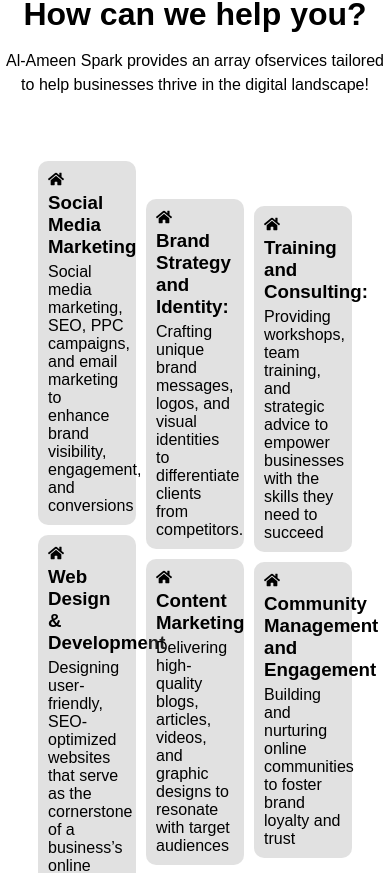
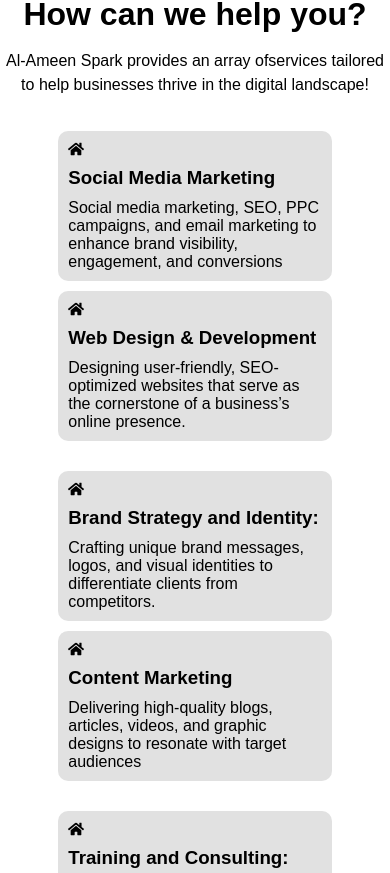
Before and after one commit to Imamdecodee/Al-AmeenSpark, a React (Vite) app: page /service in a window 390 px wide. Shown: the part 892-1765 px from the top of the page. Built offline with nearby package versions, Linux system fonts and the light colour scheme.

Commit message:
about-correction

```diff
--- a/src/Pages/AboutPage.css
+++ b/src/Pages/AboutPage.css
@@ -71,3 +71,22 @@
     margin-top: -80px;
     margin-bottom: 40px;
 }
+
+@media only screen and (max-width: 800px){
+     .statment-hero{
+        display: flex;
+        flex-direction: column;
+        justify-content: center;
+        align-items: center;
+        gap: 60px;
+        margin-top: -30px;
+     }
+     .statement-box{
+        width: 70vw;
+     }
+     .dash-line{
+        width: 25vw;
+        background-color:#a35f2ee1;
+        color:#a35f2ee1 ;
+    }
+}
--- a/src/Pages/ServicePage.css
+++ b/src/Pages/ServicePage.css
@@ -119,3 +119,44 @@
 .coustomer-testimony>p{
     margin-top: 0px;
 }
+
+@media only screen and (max-width: 900px){
+    .service-hero{
+       display: flex;
+       flex-direction: column;
+       justify-content: center;
+       align-items: center;
+       gap: 30px;
+       margin-top: -30px;
+    }
+    .service-hero-box{
+       width: 75vw;
+       height: 20vh;
+       gap: 10px;
+    }
+    .dash-line{
+       width: 25vw;
+       background-color:#a35f2ee1;
+       color:#a35f2ee1 ;
+   }
+}
+@media only screen and (max-width: 419px){
+    .service-hero{
+       display: flex;
+       flex-direction: column;
+       justify-content: center;
+       align-items: center;
+       gap: 30px;
+       margin-top: -30px;
+    }
+    .service-hero-box{
+       width: 65vw;
+       height: auto;
+       gap: 10px;
+    }
+    .dash-line{
+       width: 25vw;
+       background-color:#a35f2ee1;
+       color:#a35f2ee1 ;
+   }
+}
```
